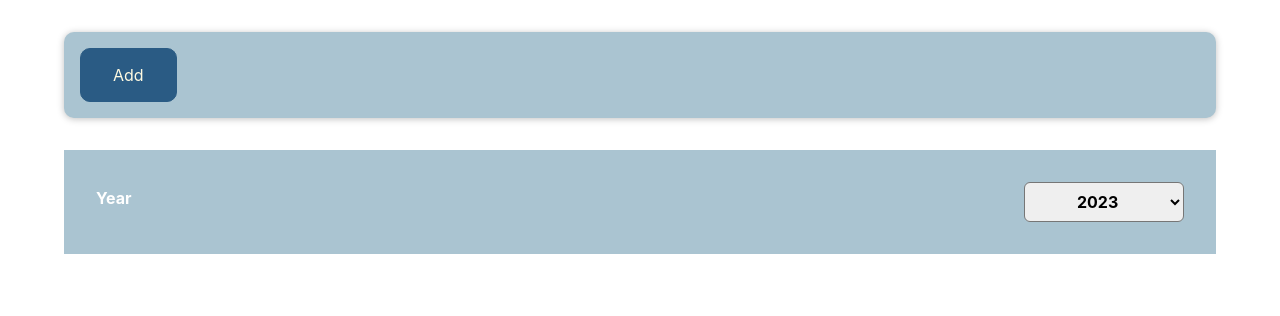
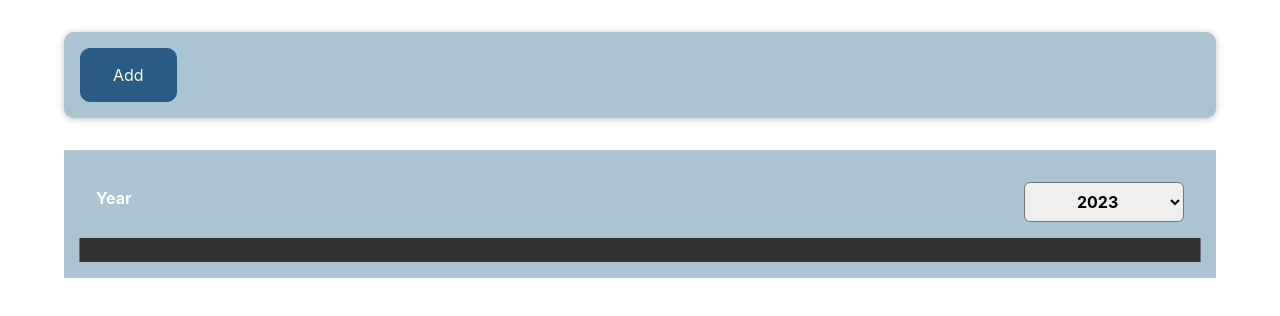
Before and after one commit to Ruslantoloshnyi/react_expenses, a React (Create React App) app: page / in a window 1280 px wide. Shown: the top 316 px of the page. Built offline with nearby package versions, Linux system fonts and the light colour scheme.

Commit message:
add diagram, diagrambar and costdiagram components

```diff
--- /dev/null
+++ b/src/components/Costs/CostDiagram.jsx
@@ -0,0 +1,27 @@
+import Diagram from "../Diagram/Diagram";
+
+function CostDiagram(props) {
+  const diagramDataSets = [
+    { label: "jan", value: 0 },
+    { label: "feb", value: 0 },
+    { label: "mar", value: 0 },
+    { label: "apr", value: 0 },
+    { label: "may", value: 0 },
+    { label: "jun", value: 0 },
+    { label: "jul", value: 0 },
+    { label: "aug", value: 0 },
+    { label: "sep", value: 0 },
+    { label: "nov", value: 0 },
+    { label: "oct", value: 0 },
+    { label: "dec", value: 0 },
+  ];
+
+  for (const cost of props.costs) {
+    const costMonth = cost.date.getMonth();
+    diagramDataSets[costMonth].value += cost.price;
+  }
+
+  return <Diagram dataSets={diagramDataSets}></Diagram>;
+}
+
+export default CostDiagram;
--- a/src/components/Costs/Costs.jsx
+++ b/src/components/Costs/Costs.jsx
@@ -2,6 +2,7 @@
 import "./Costs.css";
 import CostFilter from "../CostFilter/CostFilter";
 import { useState } from "react";
+import CostDiagram from "./CostDiagram";
 
 function Costs(props) {
   const [year, setYear] = useState("2023");
@@ -29,6 +30,7 @@
   return (
     <div className="costs">
       <CostFilter curentYear={year} onChangeYear={onChangeYear}></CostFilter>
+      <CostDiagram costs={props.costs}></CostDiagram>
       {CostItems}
     </div>
   );
--- /dev/null
+++ b/src/components/Diagram/Diagram.css
@@ -0,0 +1,9 @@
+.diagram {
+  padding: 1rem;
+  border-radius: 12px;
+  background-color: #ebc137;
+  text-align: center;
+  display: flex;
+  justify-content: space-around;
+  height: 10rem;
+}
--- /dev/null
+++ b/src/components/Diagram/Diagram.jsx
@@ -0,0 +1,25 @@
+import DiagramBar from "./DiagramBar";
+
+function Diagram(props) {
+  const dataSets = props.dataSets;
+  const dataSetValue = dataSets.map(function (item) {
+    return item.value;
+  });
+
+  const maxMonthCosts = Math.max(...dataSetValue);
+
+  const arr = dataSets.map(function (item) {
+    return (
+      <DiagramBar
+        key={item.label}
+        value={item.value}
+        maxValue={maxMonthCosts}
+        label={item.label}
+      ></DiagramBar>
+    );
+  });
+
+  return <div className="diagram">{arr}</div>;
+}
+
+export default Diagram;
--- /dev/null
+++ b/src/components/Diagram/DiagramBar.css
@@ -0,0 +1,30 @@
+.diagram-bar {
+  height: 100%;
+  display: flex;
+  flex-direction: column;
+  align-items: center;
+}
+
+.diagram-bar__inner {
+  height: 100%;
+  width: 100%;
+  border: 1px solid #313131;
+  border-radius: 12px;
+  background-color: #fefae1;
+  overflow: hidden;
+  display: flex;
+  flex-direction: column;
+  justify-content: flex-end;
+}
+
+.diagram-bar__fill {
+  background-color: #bd8025;
+  width: 100%;
+  transition: all 0.3s ease-out;
+}
+
+.diagram-bar__label {
+  font-weight: bold;
+  font-size: 0.5rem;
+  text-align: center;
+}
--- /dev/null
+++ b/src/components/Diagram/DiagramBar.jsx
@@ -0,0 +1,23 @@
+import "./DiagramBar.css";
+
+function DiagramBar(props) {
+  let barFillHeight = "0%";
+
+  if (barFillHeight > 0) {
+    barFillHeight = Math.round((props.value / props.maxValue) * 100) + "%";
+  }
+
+  return (
+    <div className="diagram-bar">
+      <div className="diagram-bar__inner">
+        <div
+          style={{ height: barFillHeight }}
+          className="diagram-bar__fill"
+        ></div>
+      </div>
+      <div className="diagram-bar__label"></div>
+    </div>
+  );
+}
+
+export default DiagramBar;
```
